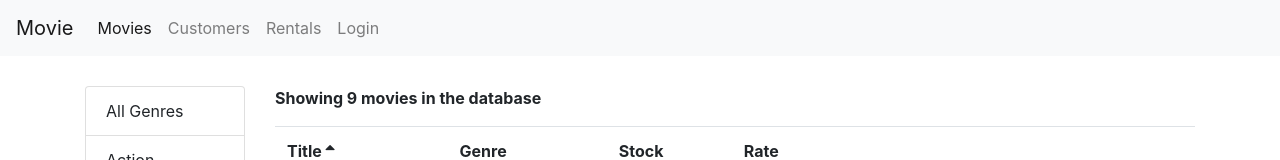
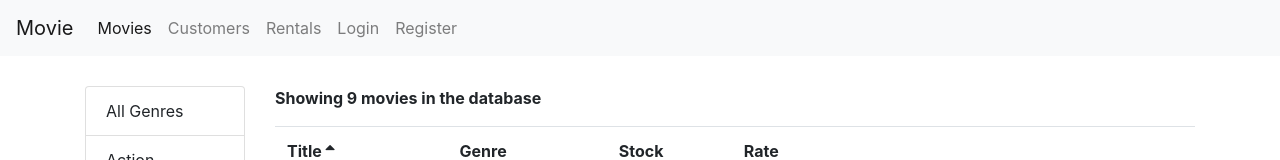
Before and after one commit to trachuynh2014/Movie-Rent, a React (Create React App) app: page /movies in a window 1280 px wide. Shown: the top 160 px of the page. Built offline with nearby package versions, Linux system fonts and the light colour scheme.

Commit message:
added register form

```diff
--- a/src/App.js
+++ b/src/App.js
@@ -8,6 +8,7 @@
 import NavBar from "./components/common/navBar";
 import MoviesForm from "./components/moviesForm";
 import LoginForm from "./components/loginForm";
+import RegisterForm from "./components/registerForm";
 
 class App extends Component {
   render() {
@@ -18,6 +19,7 @@
           <Switch>
             <Route path="/movies/:id" component={MoviesForm} />
             <Route path="/movies" component={Movies} />
+            <Route path="/register" component={RegisterForm} />
             <Route path="/login" component={LoginForm} />
             <Route path="/customers" component={Customers} />
             <Route path="/rentals" component={Rentals} />
--- a/src/components/common/navBar.jsx
+++ b/src/components/common/navBar.jsx
@@ -41,6 +41,11 @@
                 Login
               </NavLink>
             </li>
+            <li className="nav-item">
+              <NavLink className="nav-link" to="/register">
+                Register
+              </NavLink>
+            </li>
           </ul>
         </div>
       </nav>
--- /dev/null
+++ b/src/components/registerForm.jsx
@@ -0,0 +1,37 @@
+import React from "react";
+import Form from "./common/form";
+import Joi from "joi-browser";
+
+class RegisterForm extends Form {
+  state = {
+    data: { username: "", password: "", name: "" },
+    errors: {},
+  };
+
+  schema = {
+    username: Joi.string()
+      .email({ minDomainSegments: 2, tlds: { allow: ["com", "net"] } })
+      .label("Username"),
+    password: Joi.string().min(5).required().label("Password"),
+    name: Joi.string().required().label("Name"),
+  };
+  doSubmit = () => {
+    // Call a server
+    console.log("Submitted");
+  };
+  render() {
+    return (
+      <div>
+        <h1>Register</h1>
+        <form onSubmit={this.handleSubmit}>
+          {this.renderInput("username", "Username")}
+          {this.renderInput("password", "Password", "password")}
+          {this.renderInput("name", "Name")}
+          {this.renderButton("Register")}
+        </form>
+      </div>
+    );
+  }
+}
+
+export default RegisterForm;
```
